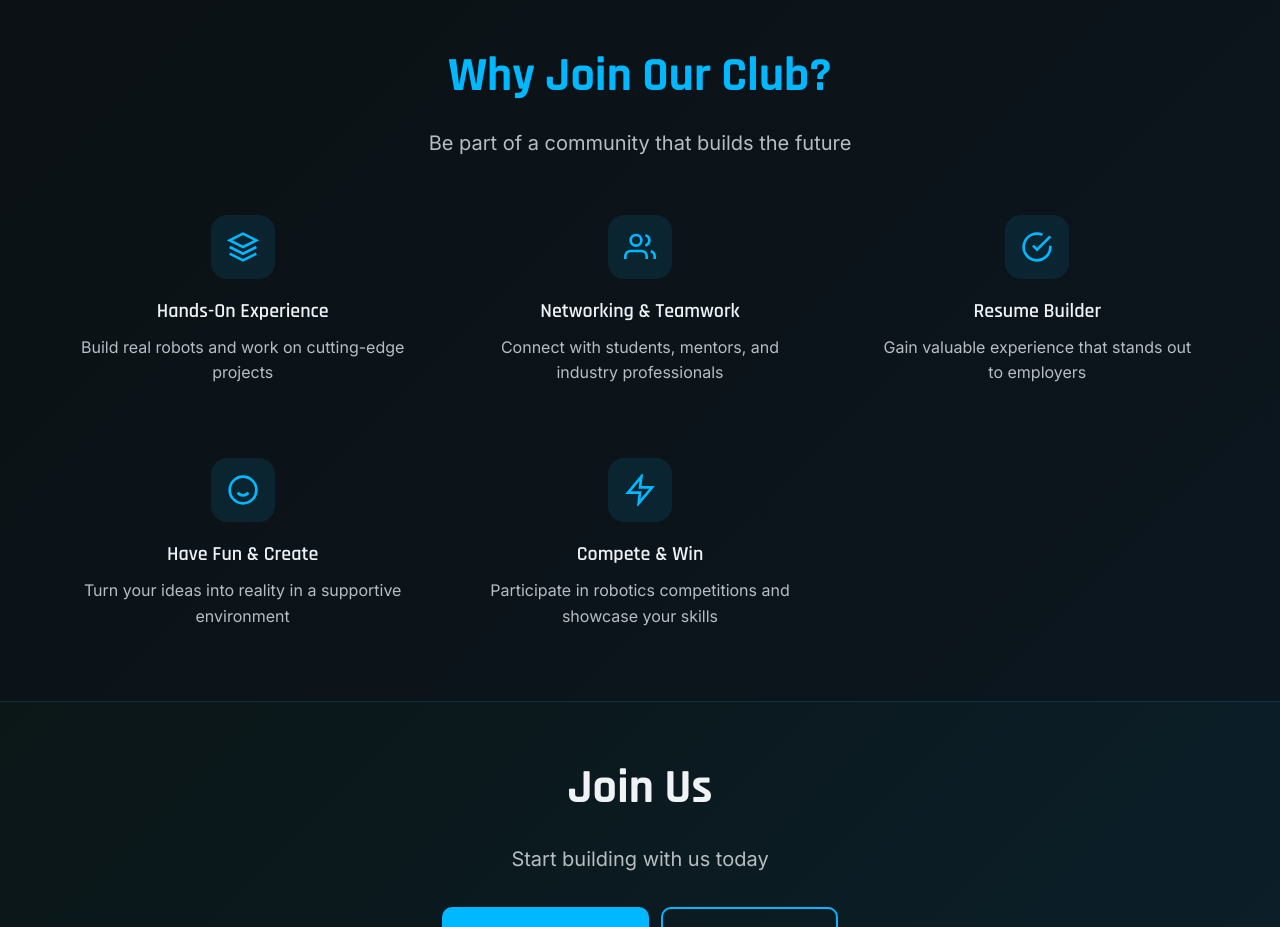
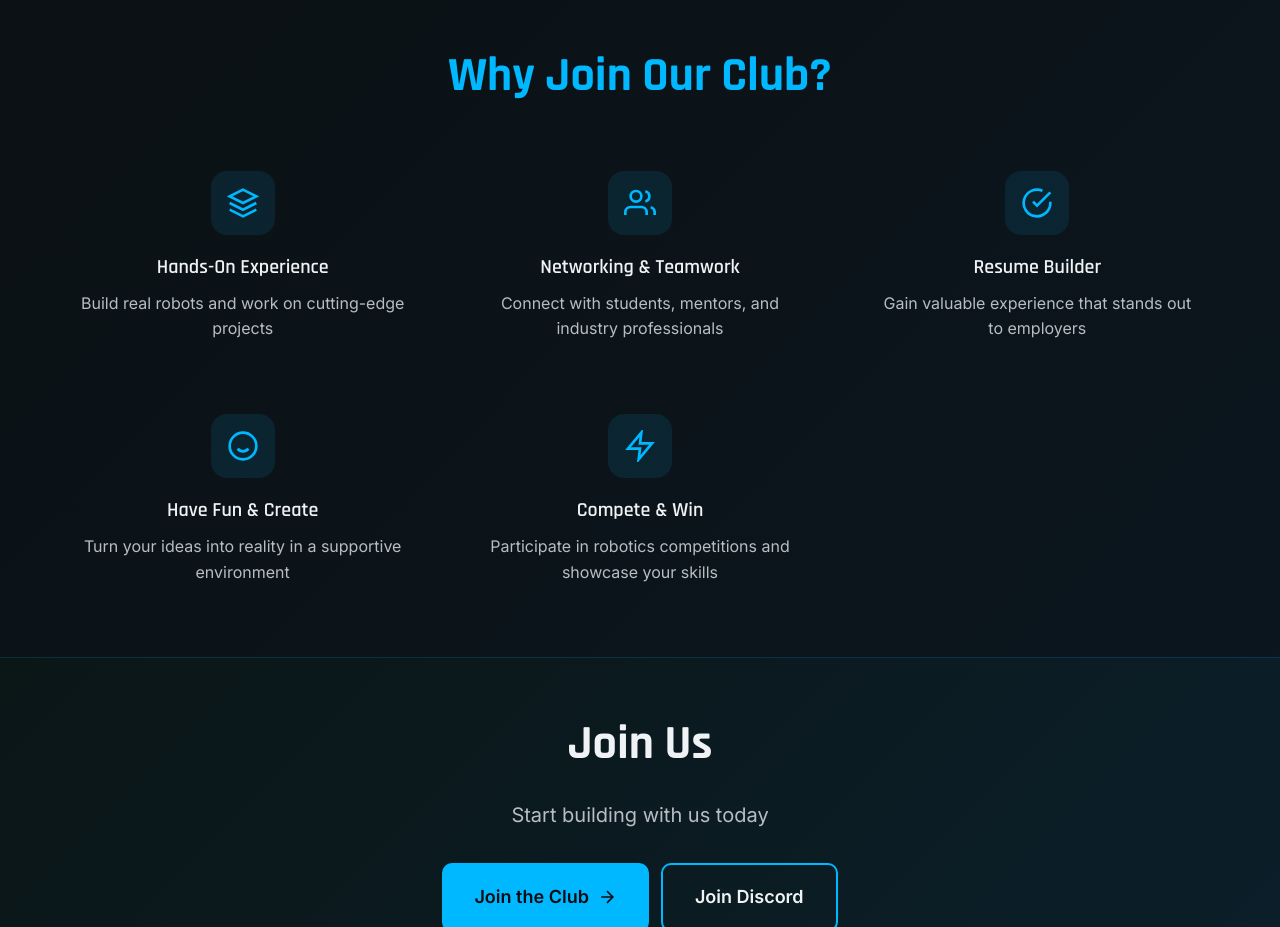
Before and after one commit to StClairRoboticsClub/stclairroboticsclub.github.io, a plain HTML site: page docs/index.html in a window 1280 px wide. Shown: the part 1780-2707 px from the top of the page. Drawn offline with Linux system fonts and the light colour scheme.

Commit message:
Remove tagline from Why Join section

```diff
--- a/docs/index.html
+++ b/docs/index.html
@@ -272,7 +272,6 @@
     <div class="container">
       <div class="why-join-content">
         <h2 class="section-title">Why Join Our Club?</h2>
-        <p class="section-subtitle">Be part of a community that builds the future</p>
         <div class="benefits-grid">
           <div class="benefit-item">
             <div class="benefit-icon">
```
